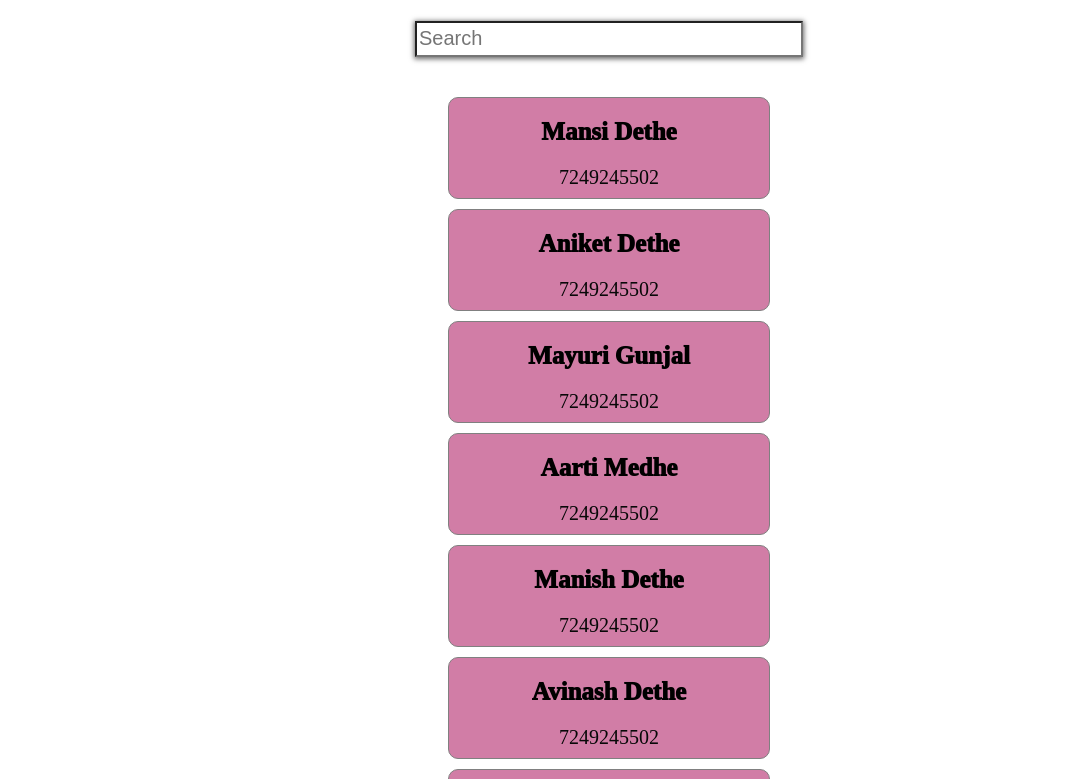
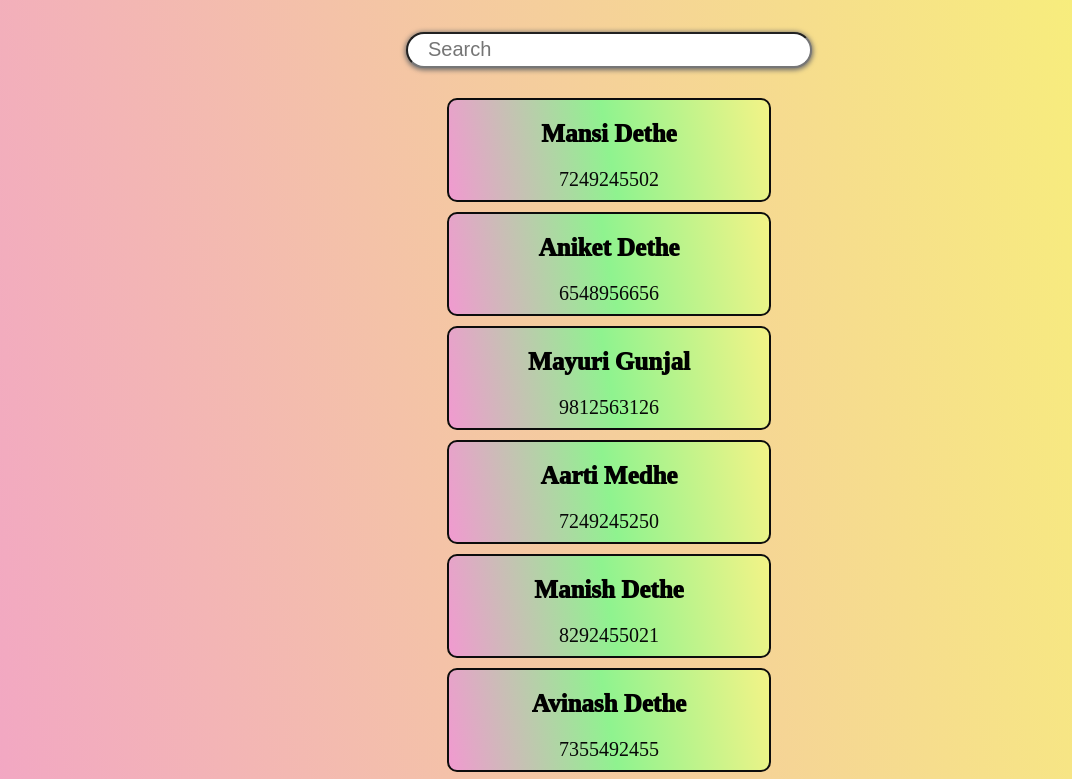
Before and after one commit to mansidethe/HubSpot-CRM, a React app: page / in a window 1280 px wide. Shown: the part 89-868 px from the top of the page, without its empty margins (31-1103 px from the left). Built offline with nearby package versions, Linux system fonts and the light colour scheme.

Commit message:
add background color

```diff
--- a/src/components/ContactCard/ContactCard.css
+++ b/src/components/ContactCard/ContactCard.css
@@ -5,10 +5,10 @@
     height: 80px;
     padding: 10px;
     margin: 10px;
-
+    background-image: linear-gradient(80deg, rgb(241, 154, 208), rgb(143, 243, 143), rgb(243, 243, 135));
     margin-left: auto;
     margin-right: auto;
-    border: 1px solid gray;
+    border: 2px solid rgb(12, 12, 12);
     border-radius: 10px;
     background-color: rgb(209, 125, 166);
     align-items: center;
--- a/src/data/phonebook.json
+++ b/src/data/phonebook.json
@@ -1,66 +1,66 @@
  [
     {
         "name": "Mansi Dethe",
-        "mobile": "7249245502"
+        "mobile": 7249245502
     },
     {
         "name": "Aniket Dethe",
-        "mobile": "7249245502"
+        "mobile": 6548956656
     },
     {
         "name": "Mayuri Gunjal",
-        "mobile": 7249245502
+        "mobile": 9812563126
     },
     {
         "name": "Aarti Medhe",
-        "mobile": 7249245502
+        "mobile": 7249245250
     },
     {
         "name": "Manish Dethe",
-        "mobile": 7249245502
+        "mobile": 8292455021
     },
     {
         "name": "Avinash Dethe",
-        "mobile": 7249245502
+        "mobile": 7355492455
     },
     {
         "name": "Prajkta Mhase",
-        "mobile": 7249245502
+        "mobile": 9649245350
     },
     {
         "name": "Rupali Shete",
-        "mobile": 7249245502
+        "mobile": 9860492454
     },
     {
         "name": "Ajit Dethe",
-        "mobile": 7249245502
+        "mobile": 7849242532
     },
     {
         "name": "Sujit Dethe",
-        "mobile": 7249245502
+        "mobile": 8724924532
     },
     {
         "name": "Sakshi Thorat",
-        "mobile": 7249245502
+        "mobile": 8649245582
     },
     {
         "name": "Vrushali Musmade",
-        "mobile": 7249245502
+        "mobile": 7649132555
     },
     {
         "name": "Mayuri Musmade",
-        "mobile": 7249245502
+        "mobile": 7249247070
     },
     {
         "name": "Namrata Korade",
-        "mobile": 7249245502
+        "mobile": 7449243502
     },
     {
         "name": "Bharti Harinkhede",
-        "mobile": 7249245502
+        "mobile": 9860497070
     },
     {
         "name": "Dipti Tarde",
-        "mobile": 7249245502
+        "mobile": 7249231502
     }
 ]
--- a/src/views/App/App.css
+++ b/src/views/App/App.css
@@ -1,17 +1,23 @@
+body
+{
+    background-image: linear-gradient(80deg, rgb(241, 154, 208), rgb(248, 248, 114));
+}
 .text-center
 {
     text-align: center;
+    font-size: 40px;
 }
 .search-bar-container{
     display: flex;
     justify-content: center;
 }
 .search{
-
-   margin: 30px;
+ padding-left: 20px;
+   margin: 20px;
  height: 30px;
  width: 380px;
  font-size: 20px;
  /* border: 1px solid rgb(146, 143, 143); */
  box-shadow: 0 1px 5px 1px rgb(107, 106, 106);
+ border-radius: 20px;
 }
--- a/src/views/App/App.js
+++ b/src/views/App/App.js
@@ -25,7 +25,7 @@ function App() {
     return (
         <div>
 
-            <h1 className="text-center">Contact App</h1>
+            <h1 className="text-center">My Contact📲</h1>
             <div className="search-bar-container">
 <div className="search-bar">
             <input type="text"
```
